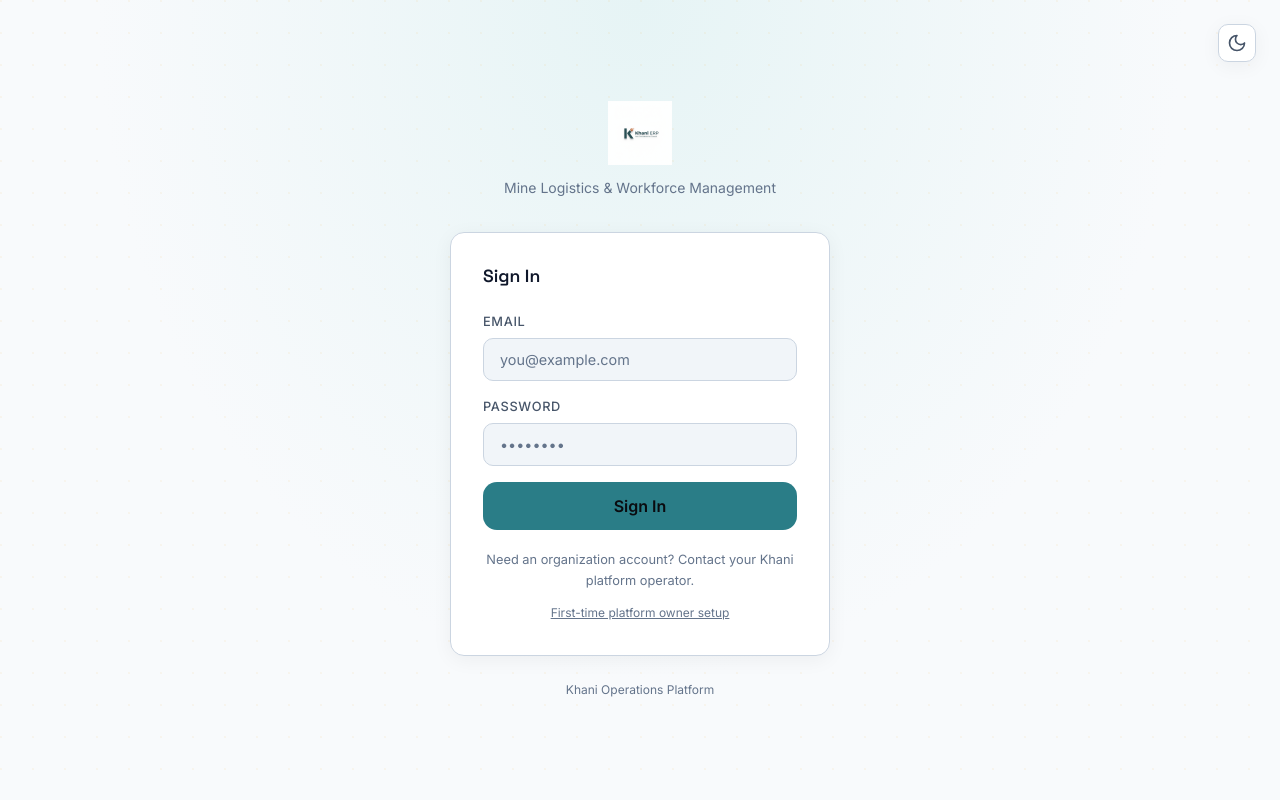
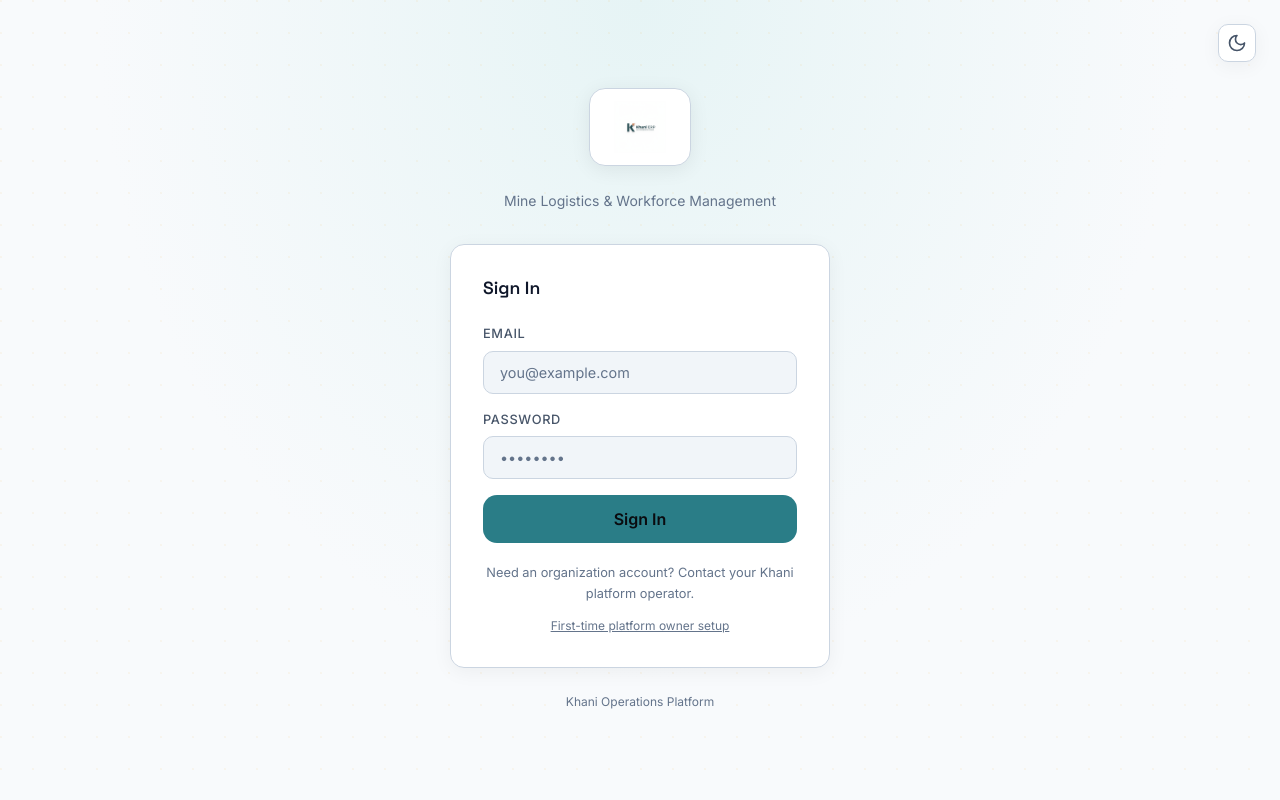
Before and after one commit to dokubetsu/MineOps, a Next.js app in the folder frontend/: page / in a window 1280 px wide. Built offline with nearby package versions, Linux system fonts and the light colour scheme; no server answers.

Commit message:
fix(branding): use icon logo in sidebar (has contrast bg), wrap wordmark in white card on login page

```diff
--- a/frontend/src/app/page.tsx
+++ b/frontend/src/app/page.tsx
@@ -145,11 +145,21 @@
       <div style={{ width: '100%', maxWidth: '380px', position: 'relative' }}>
         {/* Logo */}
         <div style={{ textAlign: 'center', marginBottom: '2rem' }}>
-          <img
-            src="/logo.png"
-            alt="Khani ERP"
-            style={{ height: '64px', width: 'auto', objectFit: 'contain', margin: '0 auto 0.75rem', display: 'block' }}
-          />
+          <div style={{
+            display: 'inline-block',
+            background: '#ffffff',
+            borderRadius: '16px',
+            padding: '0.75rem 1.5rem',
+            border: '1px solid var(--border)',
+            boxShadow: '0 4px 20px rgba(0,0,0,0.07)',
+            marginBottom: '0.75rem',
+          }}>
+            <img
+              src="/logo.png"
+              alt="Khani ERP"
+              style={{ height: '52px', width: 'auto', objectFit: 'contain', display: 'block' }}
+            />
+          </div>
           <p style={{
             fontSize: '0.875rem',
             color: 'var(--text-muted)',
```
Also changed, not shown: frontend/src/app/dashboard/layout.tsx (+13 -6 lines), frontend/src/app/platform/layout.tsx (+11 -5 lines), frontend/public/logo-icon.png (added).
